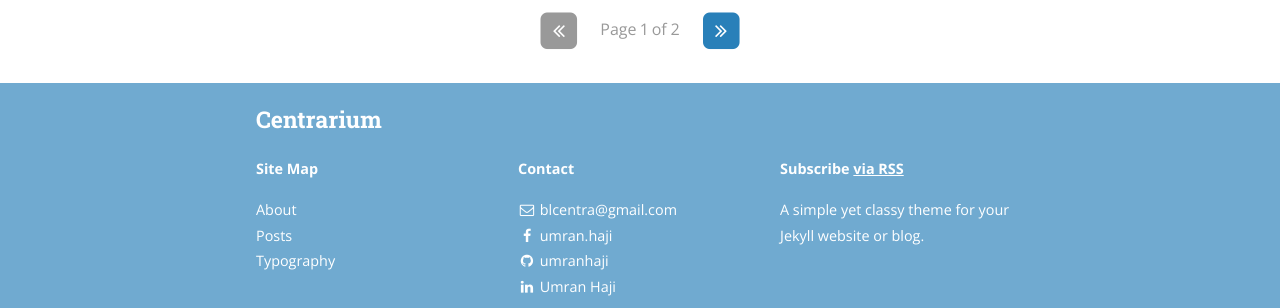
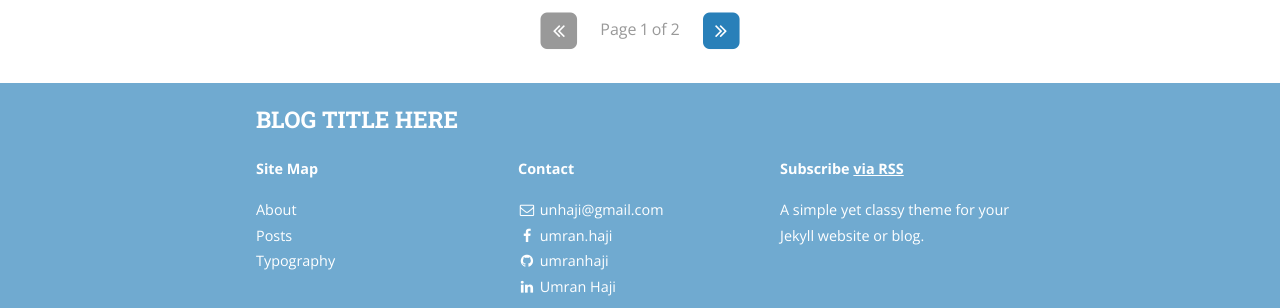
Before and after one commit to umranhaji/umranhaji.github.io, a Jekyll site: the page built from index.html, in a window 1280 px wide and 900 px high, scrolled down 1301 px. Shown: the part 568-876 px from the top of the window. Built offline with Jekyll 4.4.1, drawn with Linux system fonts in a browser that asks for light colours; nearby versions of some CDN libraries; the list of posts is cut into pages by our own code; some of the changed text lies outside the part shown.

Commit message:
Updated '_config.yml' via CloudCannon

```diff
--- a/_config.yml
+++ b/_config.yml
@@ -9,10 +9,10 @@ exclude:
   - "/vendor/"
 
 # Site settings
-title: Centrarium
+title: BLOG TITLE HERE
 subtitle: "Umran's new blog"
-email: blcentra@gmail.com
-name: Ben Centra
+email: unhaji@gmail.com
+name: Umran Haji
 description: >
   A simple yet classy theme for your Jekyll website or blog.
 # Base URL of site (i.e. /blog). It should always start with a slash,
```
